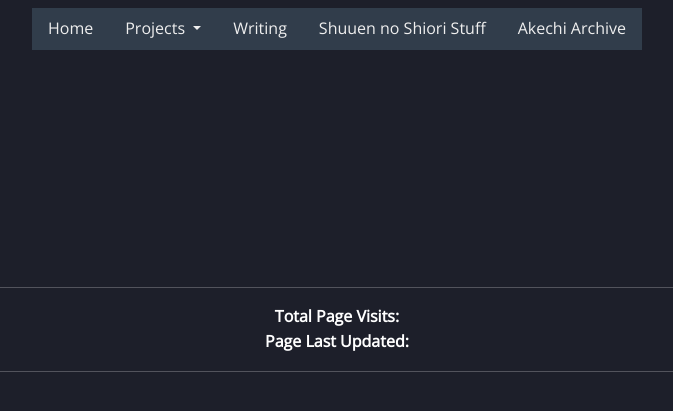
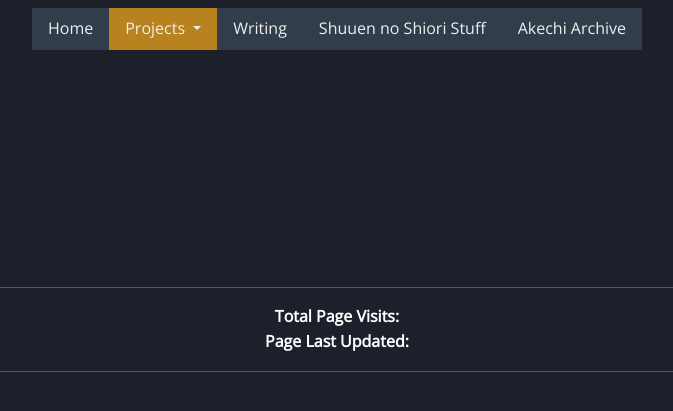
Before and after one commit to ALTCODE255/altcode255.github.io, a Jekyll site: the page built from pi.html, in a window 1280 px wide. Shown: the top 411 px of the page, without its empty margins (303-976 px from the left). Built offline with Jekyll 4.4.1, drawn with Linux system fonts in a browser that asks for light colours.

Commit message:
Fix header active links

```diff
--- a/_includes/header.html
+++ b/_includes/header.html
@@ -2,37 +2,37 @@
     <div class="container-fluid">
         <ul class="navbar-nav justify-content-center w-100">
             <li class="nav-item">
-                <a class="nav-link {% if page.url == '/' %}active{% endif %}" href="/">
+                <a class="nav-link{% if page.url == '/' %} active{% endif %}" href="/">
                     Home
                 </a>
             </li>
             <li class="nav-item dropdown">
-                <a class="nav-link dropdown-toggle {% if page.url == '/coding' or page.url == '/bots' or page.url == '/counter' or page.url == '/shuuen-names' or page.url == '/pi' or page.url == '/font_comparison_tool/web' %}active{% endif %}" href="#" id="navbarDropdown" role="button" data-bs-toggle="dropdown" aria-haspopup="true" aria-expanded="false">
+                <a class="nav-link dropdown-toggle" href="#" id="navbarDropdown" role="button" data-bs-toggle="dropdown" aria-haspopup="true" aria-expanded="false">
                     Projects
                 </a>
                 <ul class="dropdown-menu" aria-labelledby="navbarDropdown">
                     <li>
-                        <a class="dropdown-item {% if page.url == '/coding' %}active{% endif %}" href="/coding">
+                        <a class="dropdown-item{% if page.url == '/coding.html' %} active{% endif %}" href="/coding">
                             Coding Projects
                         </a>
                     </li>
                     <li>
-                        <a class="dropdown-item {% if page.url == '/bots' %}active{% endif %}" href="/bots">
+                        <a class="dropdown-item{% if page.url == '/bots.html' %} active{% endif %}" href="/bots">
                             Twitter/Bluesky Bots
                         </a>
                     </li>
                     <li>
-                        <a class="dropdown-item {% if page.url == '/counter' %}active{% endif %}" href="/counter">
+                        <a class="dropdown-item{% if page.url == '/counter.html' %} active{% endif %}" href="/counter">
                             S Tally Counter
                         </a>
                     </li>
                     <li>
-                        <a class="dropdown-item {% if page.url == '/shuuen-names' %}active{% endif %}" href="/shuuen-names">
+                        <a class="dropdown-item{% if page.url == '/shuuen-names.html' %} active{% endif %}" href="/shuuen-names">
                             Shuuen Name Generator
                         </a>
                     </li>
                     <li>
-                        <a class="dropdown-item {% if page.url == '/pi' %}active{% endif %}" href="/pi">
+                        <a class="dropdown-item{% if page.url == '/pi.html' %} active{% endif %}" href="/pi">
                             100,000 Decimals of π
                         </a>
                     </li>
@@ -44,17 +44,17 @@
                 </ul>
             </li>
             <li class="nav-item">
-                <a class="nav-link {% if page.url == '/writing' %}active{% endif %}" href="/writing">
+                <a class="nav-link{% if page.url == '/writing.html' %} active{% endif %}" href="/writing">
                     Writing
                 </a>
             </li>
             <li class="nav-item">
-                <a class="nav-link {% if page.url == '/shuuenpro' %}active{% endif %}" href="/shuuenpro">
+                <a class="nav-link{% if page.url == '/shuuenpro.html' %} active{% endif %}" href="/shuuenpro">
                     Shuuen no Shiori Stuff
                 </a>
             </li>
             <li class="nav-item">
-                <a class="nav-link {% if page.url == '/akc' %}active{% endif %}" href="/akc">
+                <a class="nav-link{% if page.url == '/akc.html' %} active{% endif %}" href="/akc">
                     Akechi Archive
                 </a>
             </li>
```
